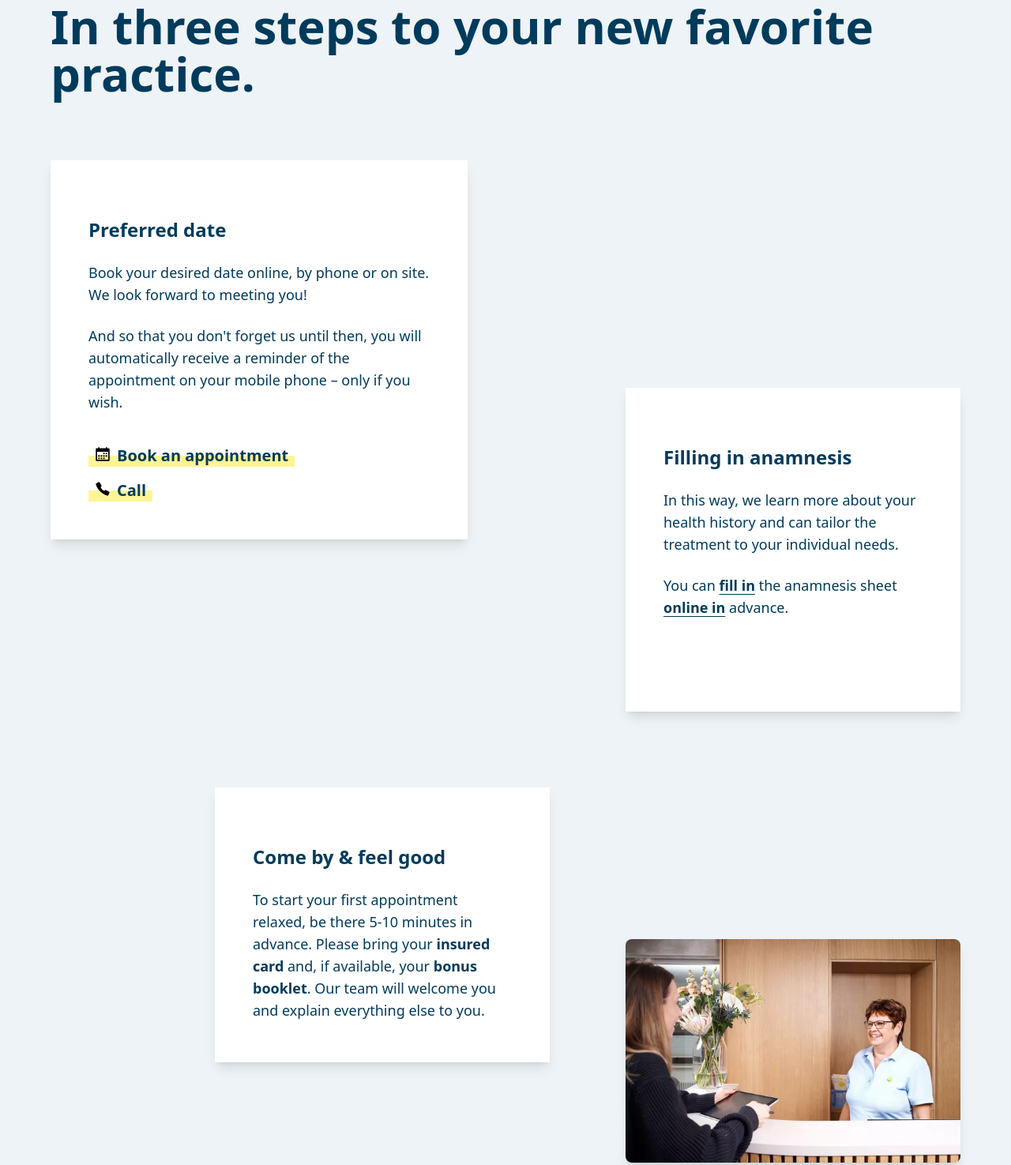
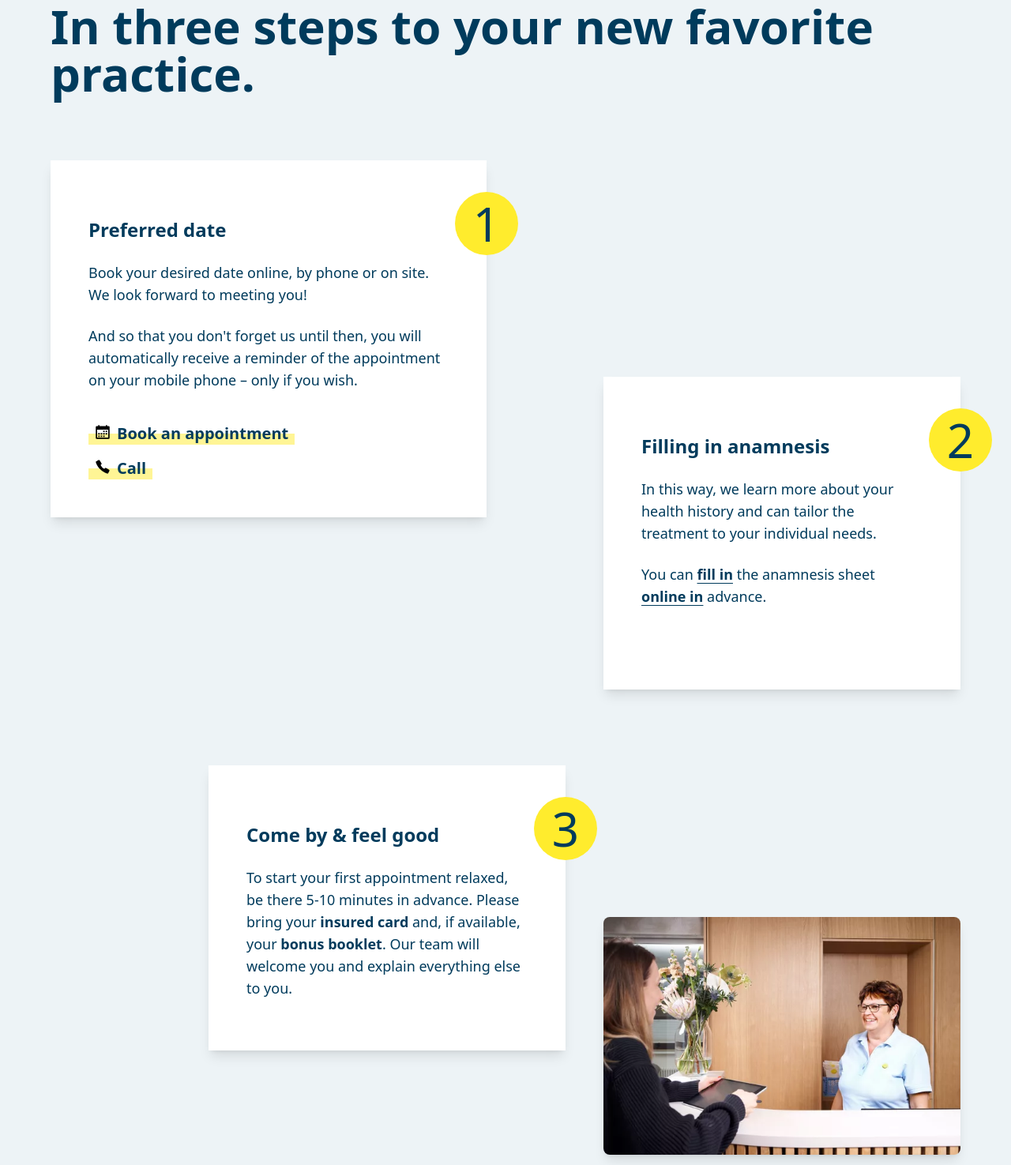
Before and after one commit to vixalien/zahnarzt-clone, a website built with Vite: page index.html in a window 1280 px wide. Shown: the part 4146-5621 px from the top of the page at 79% size. Built offline with nearby package versions, Linux system fonts and the light colour scheme.

Commit message:
add numbers

```diff
--- a/index.html
+++ b/index.html
@@ -288,8 +288,11 @@
         <div class="mt-4 flex flex-col gap-20 text-[#003b5c]">
           <h1 class="text-6xl font-bold z-10 mt-20">In three steps to your new favorite practice.</h1>
 
-          <div class="grid grid-cols-12 gap-24 lg:gap">
-            <div class="bg-white shadow-lg flex flex-col p-12 pt-18 col-span-12 gap-6 text-lg lg:col-span-6 lg:row-span-4">
+          <div class="grid grid-cols-12 gap-y-24 lg:gap-x-12 max-lg:mr-10">
+            <div class="bg-white shadow-lg flex flex-col p-12 pt-18 col-span-12 gap-6 text-lg lg:col-span-6 lg:row-span-4 relative">
+              <div class="rounded-full bg-[#ffec2d] absolute -right-8 lg:-right-10 top-10 size-16 lg:size-20 flex items-center justify-center">
+                <span class="text-4xl lg:text-6xl text-center">1</span>
+              </div>
               <div class="text-2xl font-semibold">Preferred date</div>
               <p>
                 Book your desired date online, by phone or on site. We look forward to meeting you!
@@ -335,7 +338,10 @@
               </div>
             </div>
 
-            <div class="bg-white shadow-lg flex flex-col p-12 pt-18 col-span-12 gap-6 text-lg lg:col-span-5 lg:row-start-3 lg:row-span-4 lg:col-start-8">
+            <div class="bg-white shadow-lg flex flex-col p-12 pt-18 col-span-12 gap-6 text-lg lg:col-span-5 lg:row-start-3 lg:row-span-4 lg:col-start-8 relative">
+              <div class="rounded-full bg-[#ffec2d] absolute -right-8 lg:-right-10 top-10 size-16 lg:size-20 flex items-center justify-center">
+                <span class="text-4xl lg:text-6xl text-center">2</span>
+              </div>
               <div class="text-2xl font-semibold">Filling in anamnesis</div>
               <p>
                 In this way, we learn more about your health history and can tailor the treatment to your individual
@@ -347,7 +353,10 @@
               </p>
             </div>
 
-            <div class="bg-white shadow-lg flex flex-col p-12 pt-18 col-span-12 gap-6 text-lg w-full lg:col-span-5 lg:col-start-3 lg:row-span-4 lg:row-start-7">
+            <div class="bg-white shadow-lg flex flex-col p-12 pt-18 col-span-12 gap-6 text-lg w-full lg:col-span-5 lg:col-start-3 lg:row-span-4 lg:row-start-7 relative">
+              <div class="rounded-full bg-[#ffec2d] absolute -right-8 lg:-right-10 top-10 size-16 lg:size-20 flex items-center justify-center">
+                <span class="text-4xl lg:text-6xl text-center">3</span>
+              </div>
               <div class="text-2xl font-semibold">Come by & feel good</div>
               <p>
                 To start your first appointment relaxed, be there 5-10 minutes in advance. Please bring your <span
```
